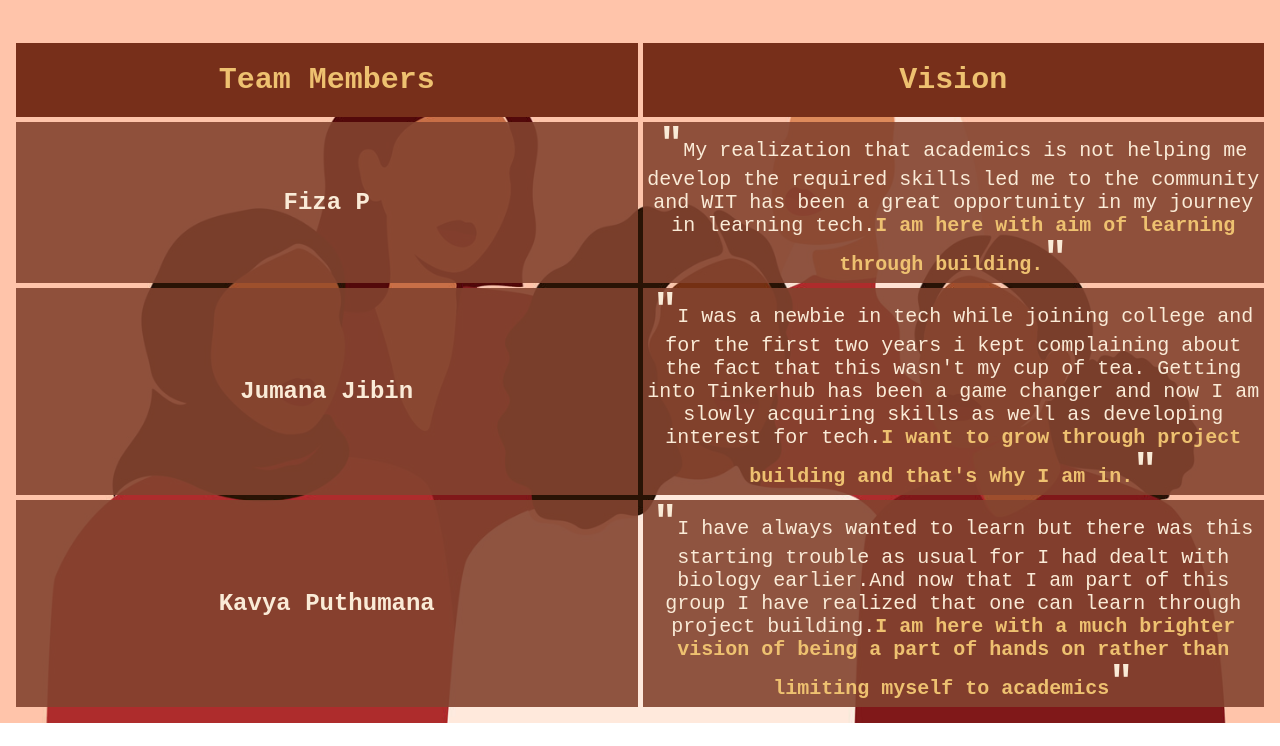
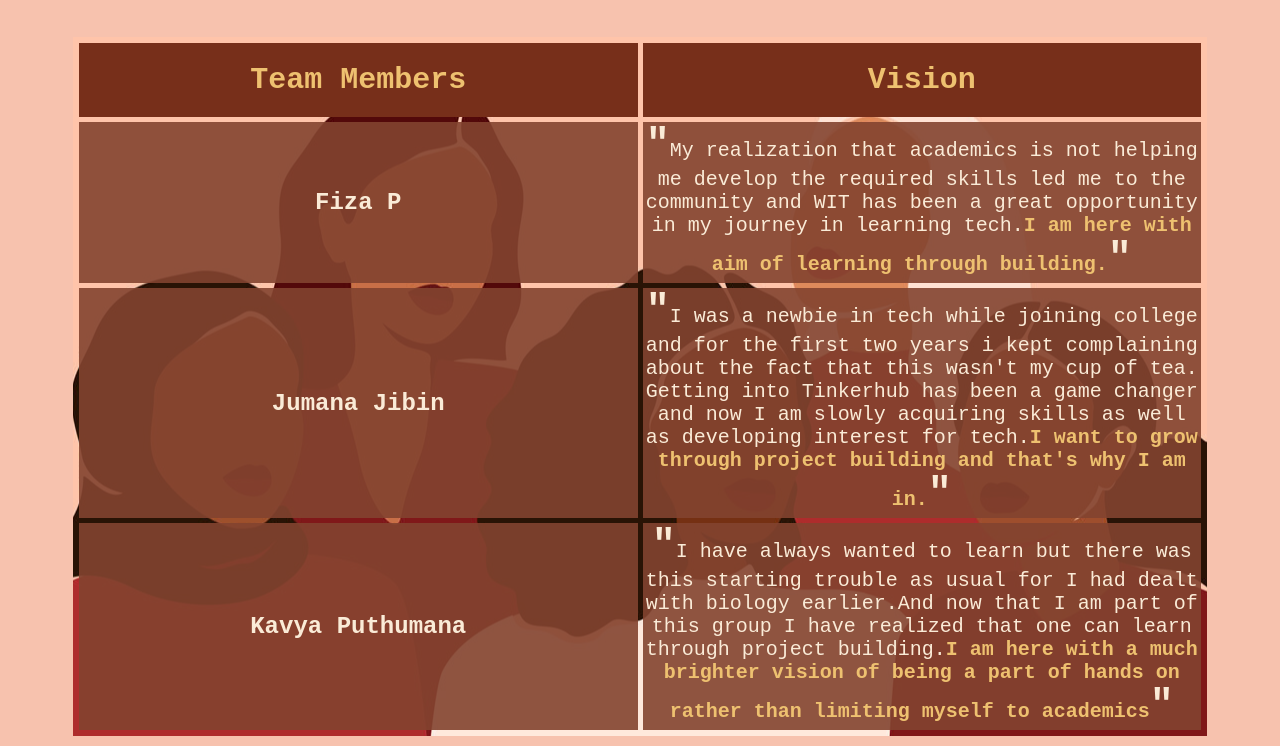
Before and after one commit to fiza2671/Short-Listing-Task, a plain HTML site: page index.html in a window 1280 px wide. Shown: the part 111-857 px from the top of the page. Before the commit the page ends 834 px from the top, so only its background shows below. Drawn offline with Linux system fonts and the light colour scheme.

Commit message:
Update style.css

```diff
--- a/style.css
+++ b/style.css
@@ -1,7 +1,7 @@
 body{
     margin: 10px;
     padding: auto;
-    background: url("bg.jpg");
+    background-color: rgb(247, 194, 174);
     background-size: cover;
     font-family: 'Courier New', Courier, monospace;
     font-size: 20px;
@@ -17,8 +17,12 @@ h1{
 }
 table{
     padding: 1px;
-    width: 100%;
+    width: 90%;
     border-spacing: 5px;
+    display: block;
+    margin-left: auto;
+    margin-right: auto;
+    background: url("bg.jpg") center;
 }
 th{
     background-color: #772f1a;
```
